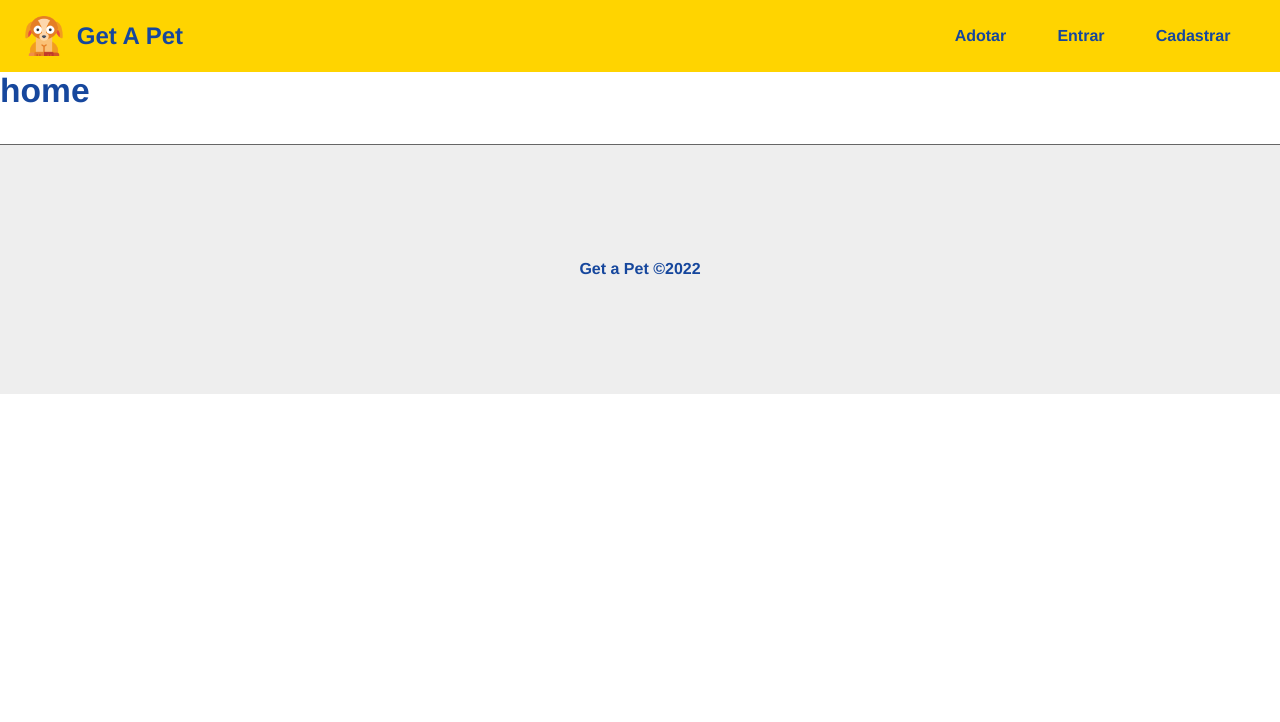
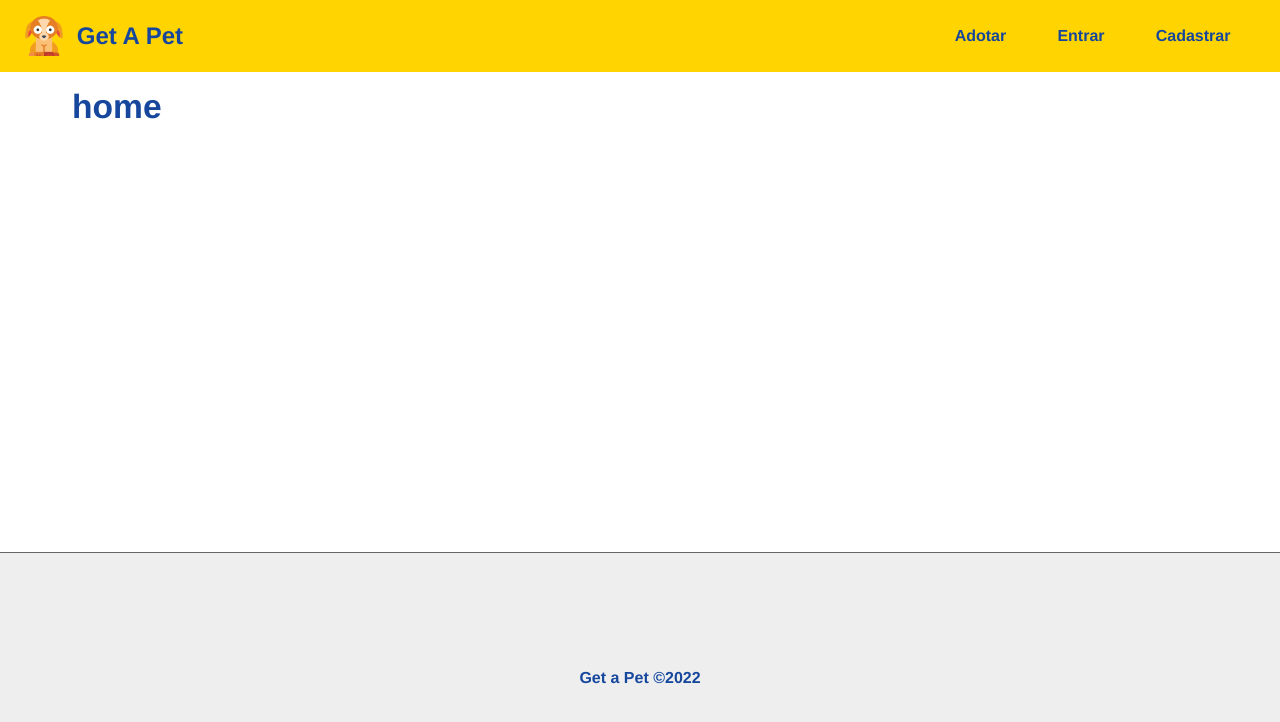
Before and after one commit to rogeritael/get_a_pet, a React (Create React App) app in the folder frontend/: page / in a window 1280 px wide. Shown: the top 722 px of the page. Built offline with nearby package versions, Linux system fonts and the light colour scheme.

Commit message:
criando container

```diff
--- a/frontend/src/App.js
+++ b/frontend/src/App.js
@@ -2,6 +2,7 @@
 import Login from './components/pages/Auth/Login';
 import Register from './components/pages/Auth/Register';
 import Home from './components/pages/Home';
+import Container from './components/layout/Container'
 
 //components
 import Navbar from './components/layout/Navbar';
@@ -10,11 +11,13 @@
   return (
     <Router>
       <Navbar/>
-      <Routes>
-        <Route path="/login" element={<Login />} />
-        <Route path="/register" element={<Register />} />
-        <Route path="/" element={<Home />} />
-      </Routes>
+      <Container>
+        <Routes>
+          <Route path="/login" element={<Login />} />
+          <Route path="/register" element={<Register />} />
+          <Route path="/" element={<Home />} />
+        </Routes>
+      </Container>
       <Footer/>
     </Router>
   );
--- /dev/null
+++ b/frontend/src/components/layout/Container.js
@@ -0,0 +1,7 @@
+import styles from './Container.module.css';
+
+function Container({children}){
+    return <main className={styles.container}>{children}</main>
+}
+
+export default Container;
--- /dev/null
+++ b/frontend/src/components/layout/Container.module.css
@@ -0,0 +1,6 @@
+.container{
+    min-height: 60vh;
+    padding: 1em 2em 3em;
+    max-width: 1200px;
+    margin: 0 auto;
+}
```
